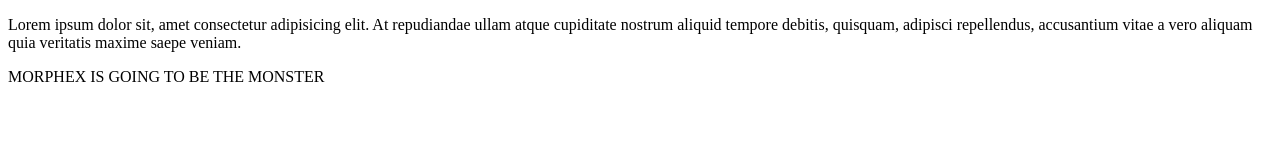
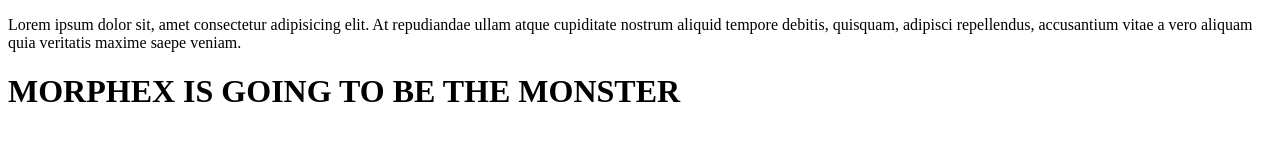
Before and after one commit to shaheerkhan2810-dot/shaheerkhan_demo, a plain HTML site: page index.html in a window 1280 px wide. Drawn offline with Linux system fonts and the light colour scheme.

Commit message:
Some mistakes

```diff
--- a/index.html
+++ b/index.html
@@ -9,6 +9,7 @@
     <p>Lorem ipsum dolor sit, amet consectetur adipisicing elit. At repudiandae ullam atque cupiditate nostrum aliquid
     tempore debitis, quisquam, adipisci repellendus, accusantium vitae a vero aliquam quia veritatis maxime saepe
     veniam.</p>
-    <div>MORPHEX IS GOING TO BE THE MONSTER</div>
+    <h1>MORPHEX IS GOING TO BE THE MONSTER</h1>
+
 </body>
 </html>
```
